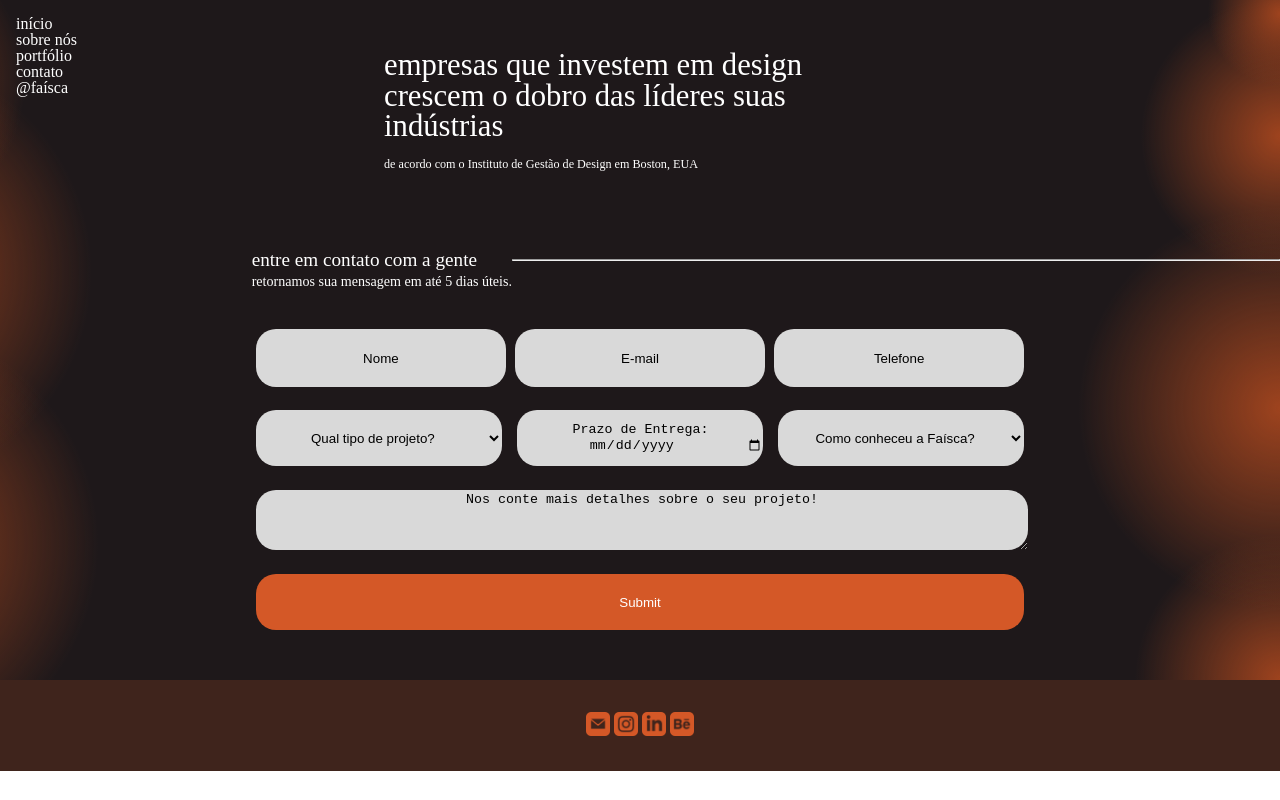
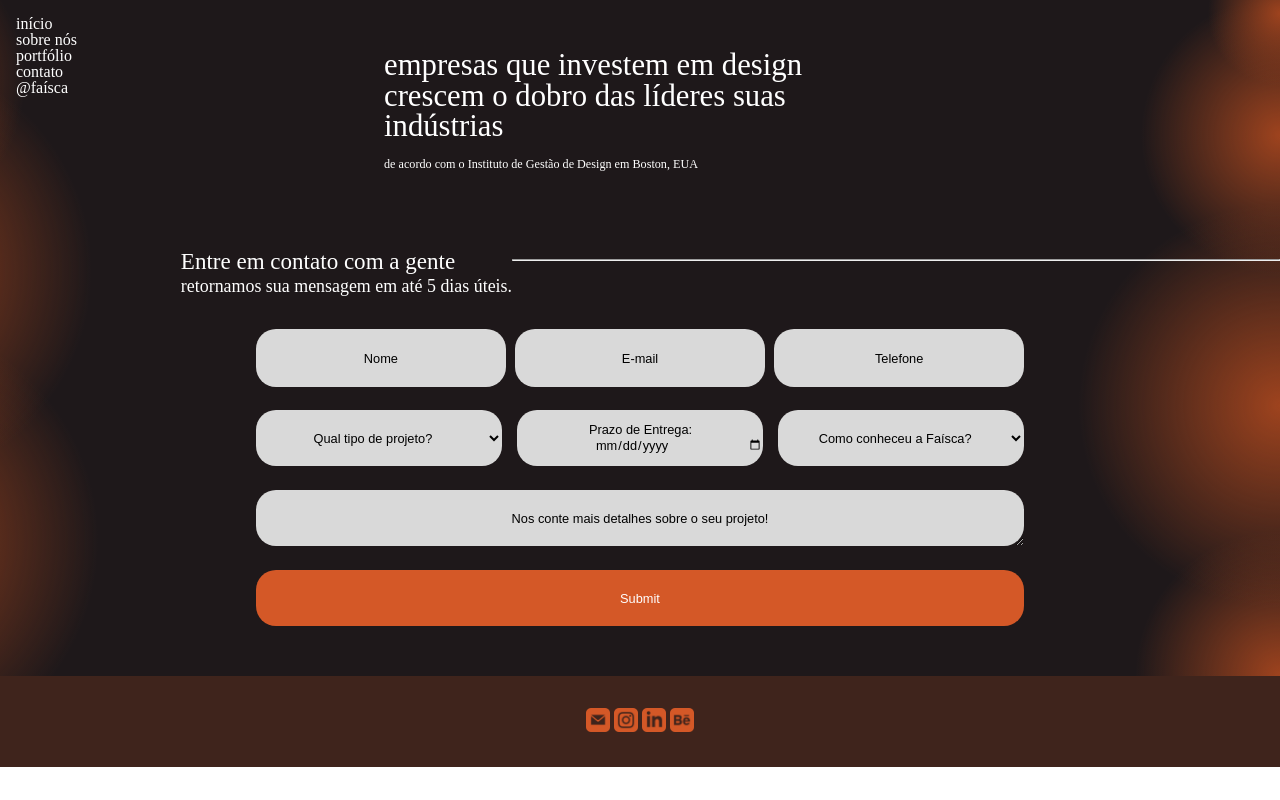
Before and after one commit to faisca-design/FaiscaJr, a Next.js app: page /contato in a window 1280 px wide. Built offline with nearby package versions, Linux system fonts and the light colour scheme.

Commit message:
mudanças parciais review

```diff
--- a/src/components/contato/ContactForm/HeaderForm.js
+++ b/src/components/contato/ContactForm/HeaderForm.js
@@ -4,7 +4,7 @@ function HeaderForm(){
     return(
         <div className={styles.headerForm}>
             <div className={styles.headerFormTxt}>
-                <p>entre em contato com a gente <br /> <spam className={styles.lowTxt}> retornamos sua mensagem em até 5 dias úteis.</spam></p>
+                <p>Entre em contato com a gente <br /> <spam className={styles.lowTxt}> retornamos sua mensagem em até 5 dias úteis.</spam></p>
             </div>
             <div className={styles.headerFormHR}>
                 <hr />
--- a/src/components/contato/ContactForm/form.module.css
+++ b/src/components/contato/ContactForm/form.module.css
@@ -31,6 +31,7 @@
     background-color: #D9D9D9;
 }
 
+
 .form ::placeholder{
     text-align: center;
     color: rgb(0, 0, 0);
@@ -43,6 +44,8 @@
     border-radius: 20px;
     border-style: hidden;
     background-color: #D9D9D9;
+    font-size: 1vw;
+    font-family: 'Chillax', sans-serif !important;
 }
 
 .form > textarea {
@@ -50,6 +53,16 @@
     min-width: 100%;
     min-height: 7vh;
     overflow-y: hidden;
+    padding: 5px;
+    box-sizing: border-box;
+}
+
+/* .row > select{
+    border-right: 16px solid transparent;
+} */
+
+.form > textarea::placeholder {
+    line-height: 6vh;
 }
 
 .submit {
--- a/src/components/contato/ContactForm/headerForm.module.css
+++ b/src/components/contato/ContactForm/headerForm.module.css
@@ -22,11 +22,12 @@
 }
 
 .lowTxt {
-    font-size: 1.1vw;
-
+    font-size: 1.4vw;
+    /* font-size: 1vw; */
 }
 .headerFormTxt > p {
-    font-size: 1.5vw;
+    font-size: 1.8vw;
+    /* font-size: 1.52vw; */
     text-align: left;
     color: white;
 }
```
